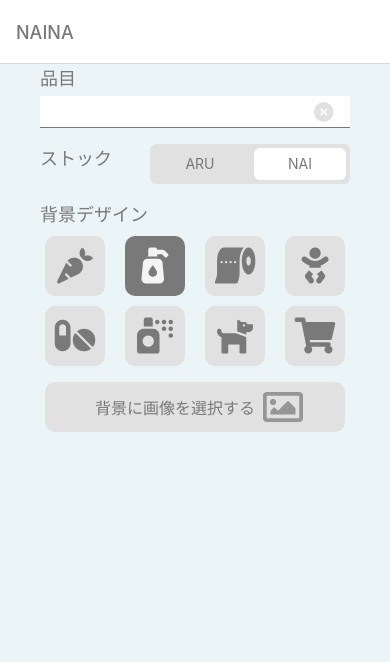
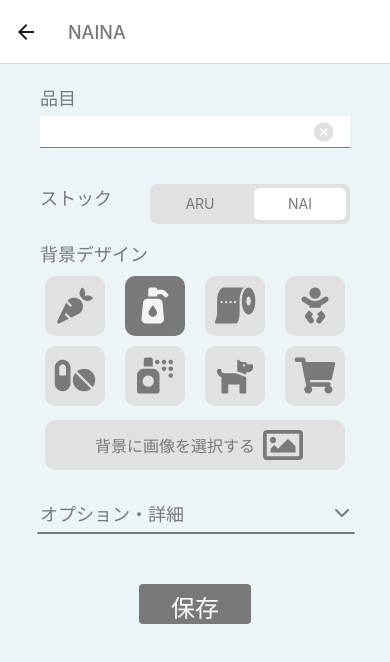
Before and after one commit to Christian-D-K/naina-projects, a React Native app: screen /EditCard in a window 390 px wide. Shown: the top 662 px of the page. Built offline with nearby package versions, Linux system fonts and the light colour scheme.

Commit message:
add ExtentionSeparator component

```diff
--- a/App.jsx
+++ b/App.jsx
@@ -1,32 +1,46 @@
 import React from 'react';
 import { NavigationContainer } from '@react-navigation/native';
-import { createStackNavigator, CardStyleInterpolators } from '@react-navigation/stack';
+import { createStackNavigator } from '@react-navigation/stack';
+// Import the functions you need from the SDKs you need
+import { initializeApp, getApps } from 'firebase/app';
 import ConfirmScreen from './src/screens/ConfirmScreen';
 import MainScreen from './src/screens/MainScreen';
+import { firebaseConfig } from './env';
 
 import { COLORS } from './src/utils/colors';
 import EditCardScreen from './src/screens/EditCardScreen';
 
 const Stack = createStackNavigator();
+// Initialize Firebase
+if (getApps().length === 0) {
+  initializeApp(firebaseConfig);
+}
 
 export default function App() {
   return (
     <NavigationContainer>
       <Stack.Navigator
-        initialRouteName="EditCard"
+        initialRouteName="Main"
         screenOptions={{
           headerStyle: { backgroundColor: '#ffffff' },
           headerTitleStyle: { color: COLORS.GRAY_D001 },
           headerTitle: 'NAINA',
           headerBackTitle: 'Back',
-          cardStyleInterpolator: CardStyleInterpolators.forHorizontalIOS,
+          // cardStyleInterpolator: CardStyleInterpolators.forHorizontalIOS,
           gestureEnabled: true,
           gestureDirection: 'horizontal',
         }}
       >
         <Stack.Screen name="Main" component={MainScreen} />
         <Stack.Screen name="Confirm" component={ConfirmScreen} />
-        <Stack.Screen name="EditCard" component={EditCardScreen} />
+        <Stack.Group
+          screenOptions={{ presentation: 'modal' }}
+        >
+          <Stack.Screen
+            name="EditCard"
+            component={EditCardScreen}
+          />
+        </Stack.Group>
       </Stack.Navigator>
     </NavigationContainer>
   );
--- /dev/null
+++ b/env.js
@@ -0,0 +1,9 @@
+// Your web app's Firebase configuration
+export const firebaseConfig = {
+  apiKey: 'AIzaSyCdbvg-LvHvqMc04ijmbBnaNPtOQjpi6XA',
+  authDomain: 'naina-d2913.firebaseapp.com',
+  projectId: 'naina-d2913',
+  storageBucket: 'naina-d2913.appspot.com',
+  messagingSenderId: '166826758218',
+  appId: '1:166826758218:web:4da4d44de0ac8b23a616b3',
+};
--- a/package.json
+++ b/package.json
@@ -15,6 +15,8 @@
     "@react-navigation/stack": "^6.2.1",
     "expo": "~44.0.0",
     "expo-status-bar": "~1.2.0",
+    "firebase": "^9.6.11",
+    "firebase-admin": "^10.1.0",
     "prop-types": "^15.8.1",
     "react": "17.0.1",
     "react-dom": "17.0.1",
--- a/src/components/Button.jsx
+++ b/src/components/Button.jsx
@@ -27,7 +27,6 @@ const styles = StyleSheet.create({
   buttonCantainer: {
     backgroundColor: COLORS.GRAY_D001,
     borderRadius: 4,
-    alignSelf: 'flex-start',
     height: 40,
   },
   buttonLabel: {
--- a/src/components/DesignRadioButton.jsx
+++ b/src/components/DesignRadioButton.jsx
@@ -50,6 +50,10 @@ const selection = [
 export function DesignRadioButton(props) {
   const { choicedDesign, setChoicedDesign } = props;
 
+  const onPressSetImage = () => {
+    setChoicedDesign(999);
+  };
+
   const renderItem = ({ item }) => {
     const onPress = () => {
       setChoicedDesign(item.id);
@@ -71,7 +75,6 @@ export function DesignRadioButton(props) {
           size={36}
           color={choicedDesign === item.id ? COLORS.GRAY_L001 : COLORS.GRAY_D001}
         />
-        {/* <Text>{choicedDesign}</Text> */}
       </TouchableOpacity>
     );
   };
@@ -89,17 +92,29 @@ export function DesignRadioButton(props) {
           keyExtractor={(item) => item.id}
         />
         <TouchableOpacity
-          style={styles.setImage}
+          style={
+            [
+              styles.setImage,
+              { backgroundColor: choicedDesign === 999 ? COLORS.GRAY_D001 : COLORS.GRAY_M001 },
+            ]
+          }
+          onPress={onPressSetImage}
+          activeOpacity={1}
         >
           <Text
-            style={styles.setImageText}
+            style={
+              [
+                styles.setImageText,
+                { color: choicedDesign === 999 ? COLORS.GRAY_L001 : COLORS.GRAY_D001 },
+              ]
+            }
           >
             背景に画像を選択する
           </Text>
           <Icon
             name="image"
             size={40}
-            color={COLORS.GRAY_D002}
+            color={choicedDesign === 999 ? COLORS.GRAY_L001 : COLORS.GRAY_D001}
           />
         </TouchableOpacity>
       </View>
@@ -109,12 +124,11 @@ export function DesignRadioButton(props) {
 
 const styles = StyleSheet.create({
   container: {
-    height: 176,
+    flex: 1,
   },
   designSelectBox: {
     // 要素の折り返し
     alignSelf: 'center',
-    height: 200,
     width: 320,
   },
   selections: {
@@ -129,17 +143,16 @@ const styles = StyleSheet.create({
   },
   setImage: {
     marginHorizontal: 10,
-    backgroundColor: COLORS.GRAY_M001,
+    marginTop: 8,
     height: 50,
     width: 300,
     borderRadius: 10,
     flexDirection: 'row',
     alignItems: 'center',
     justifyContent: 'center',
-    color: COLORS.GRAY_M001,
   },
   setImageText: {
-    color: COLORS.GRAY_D001,
+
     fontSize: 16,
     marginHorizontal: 8,
   },
--- /dev/null
+++ b/src/components/ExtentionSeparator.jsx
@@ -0,0 +1,124 @@
+import React, { useRef } from 'react';
+import {
+  View,
+  TouchableOpacity,
+  StyleSheet,
+  Animated,
+} from 'react-native';
+import {
+  node,
+  number,
+  bool,
+  func,
+} from 'prop-types';
+import { Feather } from '@expo/vector-icons';
+
+import { COLORS } from '../utils/colors';
+import { Title } from './Title';
+
+export function ExtentionSeparator(props) {
+  const {
+    children,
+    isAreaSpreaded,
+    setIsAreaSpreaded,
+    maxHeight,
+  } = props;
+
+  const areaSpreadAnim = useRef(new Animated.Value(isAreaSpreaded ? maxHeight : 0)).current;
+  const spinSpreadButtonAnim = useRef(new Animated.Value(isAreaSpreaded ? 3.15 : 0)).current;
+
+  const spreadArea = () => {
+    Animated.spring(areaSpreadAnim, {
+      toValue: isAreaSpreaded ? 0 : maxHeight,
+      duration: maxHeight / 2,
+      bounciness: isAreaSpreaded ? 0 : 8,
+      useNativeDriver: false,
+    }).start();
+
+    Animated.spring(spinSpreadButtonAnim, {
+      toValue: isAreaSpreaded ? 0 : 3.15,
+      speed: 3,
+      bounciness: 15,
+      useNativeDriver: false,
+    }).start();
+
+    setIsAreaSpreaded(!isAreaSpreaded);
+  };
+
+  return (
+    <View
+      style={styles.container}
+    >
+      <TouchableOpacity
+        style={styles.titleArea}
+        onPress={spreadArea}
+        activeOpacity={1}
+      >
+        <Title
+          title="オプション・詳細"
+        />
+        <Animated.View
+          style={
+            [
+              styles.extentionButton,
+              { transform: [{ rotate: spinSpreadButtonAnim }] },
+            ]
+          }
+        >
+          <Feather
+            name="chevron-down"
+            size={24}
+            color={COLORS.GRAY_D001}
+          />
+        </Animated.View>
+      </TouchableOpacity>
+      <Animated.View
+        style={
+          [
+            styles.extentionArea,
+            { height: areaSpreadAnim },
+          ]
+        }
+      >
+        { children }
+      </Animated.View>
+    </View>
+  );
+}
+
+ExtentionSeparator.propTypes = {
+  children: node.isRequired,
+  maxHeight: number,
+  isAreaSpreaded: bool.isRequired,
+  setIsAreaSpreaded: func.isRequired,
+};
+
+ExtentionSeparator.defaultProps = {
+  maxHeight: 200,
+};
+
+const styles = StyleSheet.create({
+  container: {
+    flex: 1,
+    paddingVertical: 10,
+  },
+  titleArea: {
+    width: '100%',
+    flexDirection: 'row',
+    justifyContent: 'space-between',
+  },
+  extentionButton: {
+    height: 25,
+    marginRight: 20,
+  },
+  extentionArea: {
+    width: '89%',
+    overflow: 'hidden',
+    alignSelf: 'center',
+    marginLeft: 2,
+    borderWidth: 0.25,
+    backgroundColor: COLORS.BLUE_L003,
+    borderColor: COLORS.GRAY_D001,
+    borderRadius: 5,
+  },
+});
--- a/src/components/RadioButton.jsx
+++ b/src/components/RadioButton.jsx
@@ -22,8 +22,7 @@ export function RadioButton(props) {
     Animated.spring(swithcRadioAnim, {
       toValue: Number(id) * optionWidth,
       speed: 20,
-      bounciness: 100,
-      duration: 100,
+      bounciness: 7,
       useNativeDriver: false,
     }).start();
   };
--- a/src/screens/EditCardScreen.jsx
+++ b/src/screens/EditCardScreen.jsx
@@ -1,5 +1,9 @@
 import React, { useState } from 'react';
-import { View, StyleSheet, ScrollView } from 'react-native';
+import {
+  View,
+  StyleSheet,
+  ScrollView,
+} from 'react-native';
 
 import { COLORS } from '../utils/colors';
 
@@ -7,16 +11,23 @@ import { Input } from '../components/Input';
 import { Title } from '../components/Title';
 import { RadioButton } from '../components/RadioButton';
 import { DesignRadioButton } from '../components/DesignRadioButton';
+import { ExtentionSeparator } from '../components/ExtentionSeparator';
+import { Button } from '../components/Button';
 
 import { EDIT_RADIO_OPTIONS } from '../utils/consts';
 
 export default function EditCardScreen() {
   const [choicedDesign, setChoicedDesign] = useState(1);
+  const [isAreaSpreaded, setIsAreaSpreaded] = useState(false);
 
   return (
     <View style={styles.container}>
-      <ScrollView>
-        <View>
+      <ScrollView
+        showsVerticalScrollIndicator={false}
+      >
+        <View
+          style={styles.contentRow}
+        >
           <Title
             title="品目"
           />
@@ -39,6 +50,52 @@ export default function EditCardScreen() {
           choicedDesign={choicedDesign}
           setChoicedDesign={setChoicedDesign}
         />
+        <View
+          style={styles.contentRow}
+        >
+          <ExtentionSeparator
+            isAreaSpreaded={isAreaSpreaded}
+            setIsAreaSpreaded={setIsAreaSpreaded}
+            maxHeight={400}
+          >
+            <View
+              style={styles.contentRow}
+            >
+              <Title
+                title="品目"
+              />
+              <Input />
+            </View>
+            <View
+              style={styles.contentRow}
+            >
+              <Title
+                title="品目"
+              />
+              <Input />
+            </View>
+            <View>
+              <Title
+                title="品目"
+              />
+              <Input
+                multiline
+              />
+            </View>
+          </ExtentionSeparator>
+        </View>
+        <View
+          style={
+            [
+              styles.contentRow,
+              { alignItems: 'center' },
+            ]
+          }
+        >
+          <Button
+            buttonText="保存"
+          />
+        </View>
       </ScrollView>
     </View>
   );
@@ -57,4 +114,8 @@ const styles = StyleSheet.create({
     flexDirection: 'row',
     justifyContent: 'space-between',
   },
+  contentRow: {
+    marginVertical: 20,
+    width: '100%',
+  },
 });
--- a/src/utils/colors.js
+++ b/src/utils/colors.js
@@ -29,4 +29,5 @@ export const COLORS = {
   // Blue
   BLUE_L001: '#42A4FF',
   BLUE_L002: '#EBF5F8',
+  BLUE_L003: '#F0F7F9',
 };
```
Also changed, not shown: src/screens/MainScreen.jsx (+8 -1 lines), 1 other file (tests, documents, lock files or other folders).
